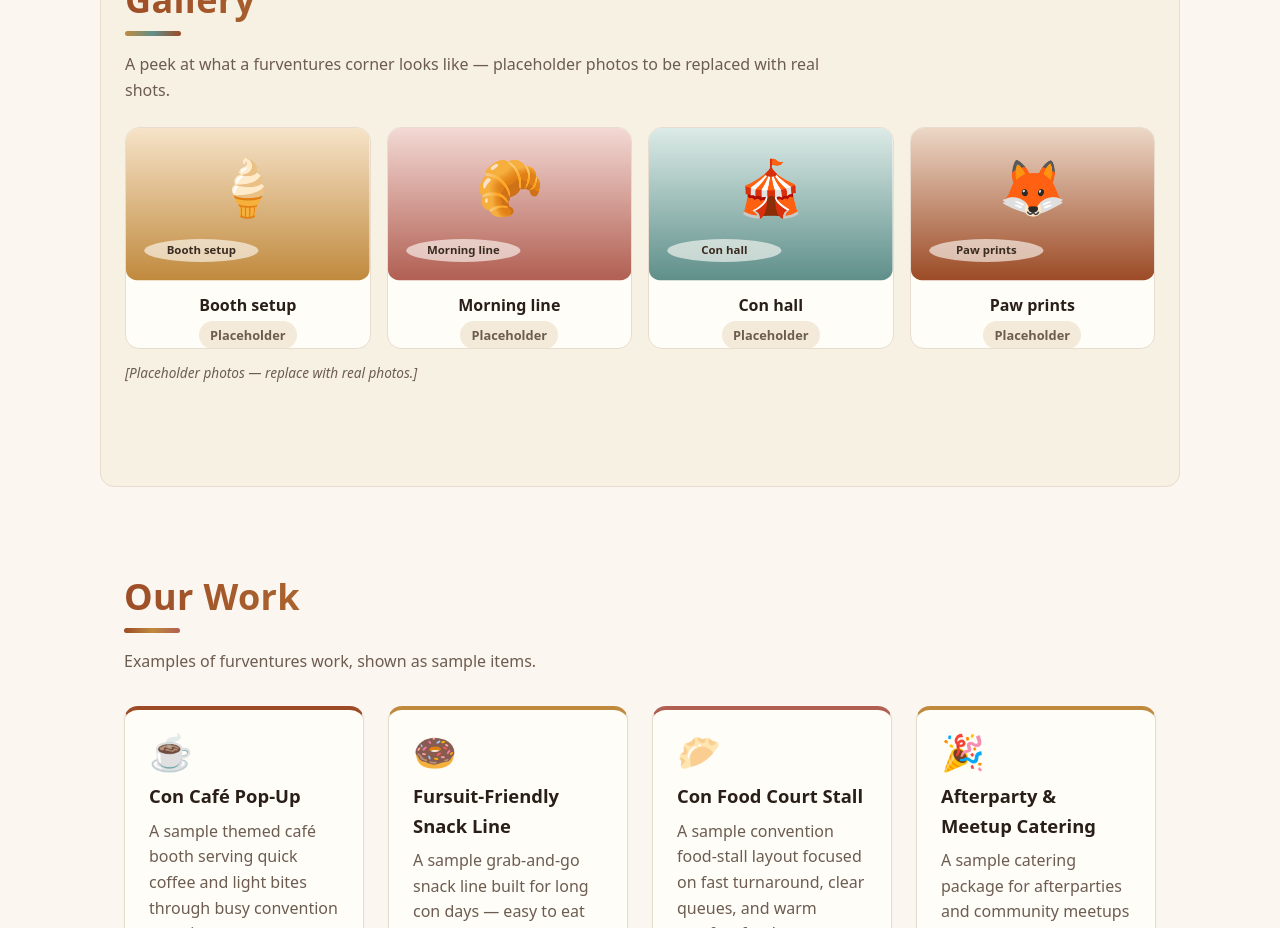
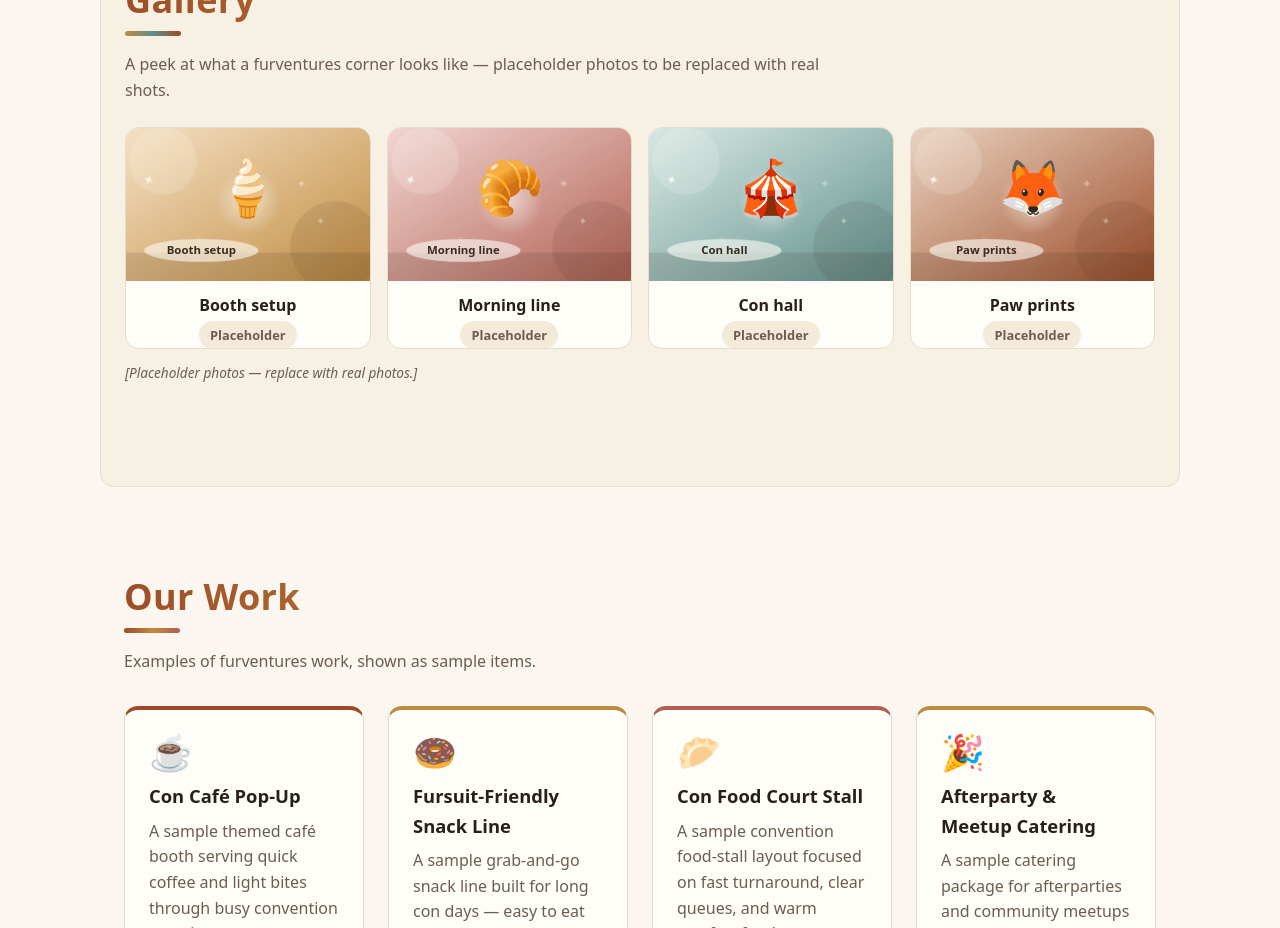
Before and after one commit to tritochi/furventures, a React (Vite) app: page / in a window 1280 px wide. Shown: the part 2700-3628 px from the top of the page. Built offline with nearby package versions, Linux system fonts and the light colour scheme.

Commit message:
feat: animate placeholder gallery photos (ken burns, bob, sparkles) + animated multicolor favicon

```diff
--- a/src/components/PlaceholderImage.jsx
+++ b/src/components/PlaceholderImage.jsx
@@ -1,38 +1,59 @@
 import { useId } from 'react'
 
 /**
- * A self-contained placeholder "photo" rendered as inline SVG.
- * No external image is loaded, so it always displays and is privacy-friendly.
+ * Animated inline-SVG "photo" placeholder (no external assets).
+ * Ken Burns drift on the scene, floating sparkles, and a neon label chip.
  * Replace with a real <img> once actual photos exist.
  */
-function PlaceholderImage({ label, emoji = '🐾', from = '#f2dfc8', to = '#c08a3e' }) {
+function PlaceholderImage({
+  label,
+  emoji = '🐾',
+  from = '#f2dfc8',
+  to = '#c08a3e',
+  sparkle = '✦',
+}) {
   const gradId = useId()
+  const glowId = useId()
   return (
-    <svg
-      viewBox="0 0 320 200"
-      role="img"
-      aria-label={`Placeholder photo: ${label}`}
-      className="placeholder-photo"
-    >
+    <svg viewBox="0 0 320 200" role="img" aria-label={`Placeholder photo: ${label}`} className="placeholder-photo">
       <defs>
-        <linearGradient id={gradId} x1="0" y1="0" x2="0" y2="1">
+        <linearGradient id={gradId} x1="0" y1="0" x2="1" y2="1">
           <stop offset="0" stopColor={from} />
           <stop offset="1" stopColor={to} />
         </linearGradient>
+        <radialGradient id={glowId} cx="0.5" cy="0.5" r="0.5">
+          <stop offset="0" stopColor="rgba(255,253,248,0.55)" />
+          <stop offset="1" stopColor="rgba(255,253,248,0)" />
+        </radialGradient>
       </defs>
-      <rect width="320" height="200" rx="14" fill={`url(#${gradId})`} />
-      <text x="160" y="104" textAnchor="middle" fontSize="72">
-        {emoji}
-      </text>
-      <rect x="24" y="146" width="150" height="30" rx="999" fill="rgba(255,253,248,0.62)" />
-      <text
-        x="99"
-        y="166"
-        textAnchor="middle"
-        fontSize="15"
-        fontWeight="700"
-        fill="#3a2b20"
-      >
+
+      {/* Photo "backdrop" layer (Ken Burns) */}
+      <g className="pp-scene">
+        <rect width="320" height="200" rx="14" fill={`url(#${gradId})`} />
+        <circle cx="58" cy="44" r="42" fill="rgba(255,253,248,0.16)" />
+        <circle cx="272" cy="150" r="56" fill="rgba(58,43,32,0.10)" />
+        <rect y="158" width="320" height="42" fill="rgba(58,43,32,0.14)" />
+      </g>
+
+      {/* Emoji subject (gentle bob + glow) */}
+      <g className="pp-subject">
+        <circle cx="160" cy="96" r="44" fill={`url(#${glowId})`} />
+        <text x="160" y="104" textAnchor="middle" fontSize="72">
+          {emoji}
+        </text>
+      </g>
+
+      {/* Floating sparkles */}
+      <g className="pp-sparkles">
+        <text x="44" y="70" fontSize="18" fill="rgba(255,253,248,0.85)">{sparkle}</text>
+        <text x="266" y="92" fontSize="14" fill="rgba(255,253,248,0.7)">{sparkle}</text>
+        <text x="90" y="150" fontSize="13" fill="rgba(255,253,248,0.6)">{sparkle}</text>
+        <text x="232" y="52" fontSize="16" fill="rgba(255,253,248,0.75)">{sparkle}</text>
+      </g>
+
+      {/* Label chip */}
+      <rect className="pp-chip" x="24" y="146" width="150" height="30" rx="999" fill="rgba(255,253,248,0.62)" />
+      <text x="99" y="166" textAnchor="middle" fontSize="15" fontWeight="700" fill="#3a2b20">
         {label}
       </text>
     </svg>
--- a/src/styles.css
+++ b/src/styles.css
@@ -599,6 +599,87 @@ summary:focus-visible {
   height: auto;
 }
 
+/* Animated placeholder "photo" layers */
+.pp-scene,
+.pp-subject,
+.pp-sparkles,
+.pp-chip {
+  transform-box: fill-box;
+  transform-origin: center;
+}
+
+@media (prefers-reduced-motion: no-preference) {
+  .pp-scene {
+    animation: pp-kenburns 14s ease-in-out infinite alternate;
+  }
+
+  .pp-subject {
+    animation: pp-bob 3.4s ease-in-out infinite;
+  }
+
+  .pp-sparkles text {
+    animation: pp-spark 2.8s ease-in-out infinite;
+    opacity: 0.15;
+  }
+
+  .pp-sparkles text:nth-child(2) {
+    animation-delay: -0.8s;
+  }
+
+  .pp-sparkles text:nth-child(3) {
+    animation-delay: -1.5s;
+  }
+
+  .pp-sparkles text:nth-child(4) {
+    animation-delay: -2.1s;
+  }
+
+  .pp-chip {
+    animation: pp-chip 3s ease-in-out infinite;
+  }
+}
+
+@keyframes pp-kenburns {
+  0% {
+    transform: scale(1) translate(0, 0);
+  }
+  100% {
+    transform: scale(1.12) translate(-6px, 5px);
+  }
+}
+
+@keyframes pp-bob {
+  0%,
+  100% {
+    transform: translateY(0) scale(1);
+  }
+  50% {
+    transform: translateY(-5px) scale(1.04);
+  }
+}
+
+@keyframes pp-spark {
+  0%,
+  100% {
+    opacity: 0.15;
+    transform: translateY(0) rotate(0deg);
+  }
+  50% {
+    opacity: 0.95;
+    transform: translateY(-8px) rotate(18deg);
+  }
+}
+
+@keyframes pp-chip {
+  0%,
+  100% {
+    opacity: 0.85;
+  }
+  50% {
+    opacity: 1;
+  }
+}
+
 .gallery-tile figcaption {
   font-weight: 600;
   padding: 0.75rem 0.5rem 0.25rem;
@@ -1557,6 +1638,14 @@ html::-webkit-scrollbar-thumb {
     display: none;
   }
 
+  .pp-scene,
+  .pp-subject,
+  .pp-sparkles text,
+  .pp-chip {
+    animation: none;
+    opacity: 1;
+  }
+
   .marquee,
   .marquee-track {
     animation: none;
```
Also changed, not shown: index.html (+1 -1 lines).
